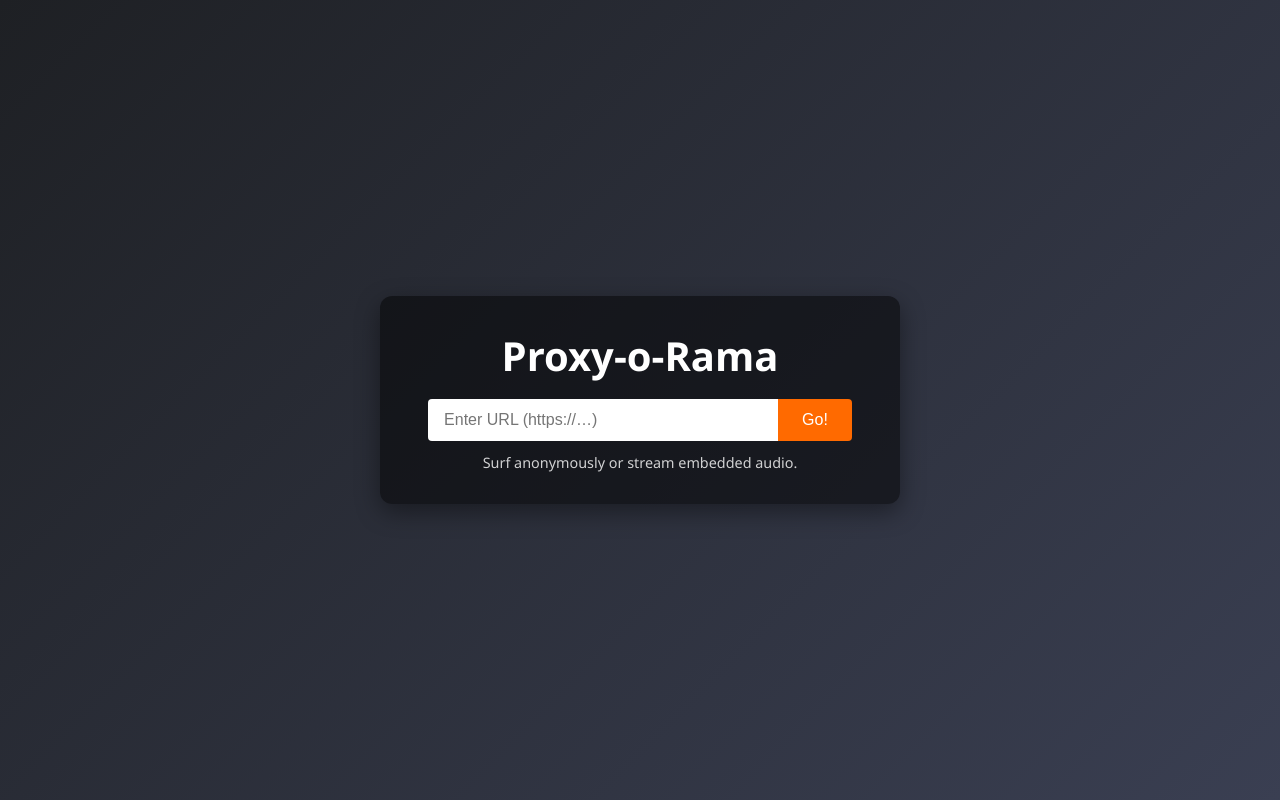
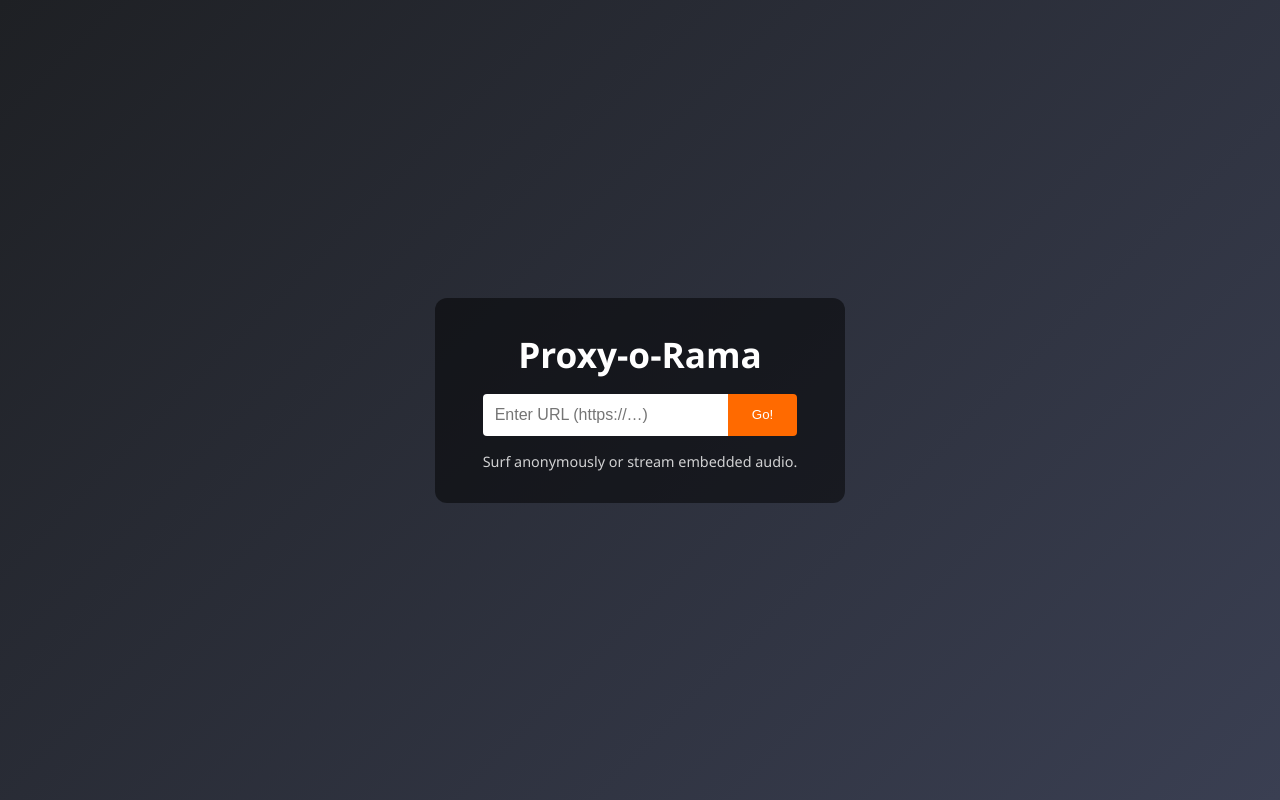
Before and after one commit to nwiese1-beep/proxy, a website: page index.html in a window 1280 px wide. Drawn offline with Linux system fonts and the light colour scheme.

Commit message:
Update style.css

```diff
--- a/style.css
+++ b/style.css
@@ -1,64 +1,55 @@
-/* Base reset */
-* {
-  box-sizing: border-box;
-  margin: 0;
-  padding: 0;
-}
+* { box-sizing: border-box; margin: 0; padding: 0; }
 
 body {
   display: flex;
   align-items: center;
   justify-content: center;
   height: 100vh;
-  font-family: 'Segoe UI', Tahoma, Geneva, Verdana, sans-serif;
   background: linear-gradient(135deg, #1e2024, #3a3f52);
   color: #fff;
+  font-family: 'Segoe UI', sans-serif;
 }
 
 .container {
-  text-align: center;
-  background: rgba(0, 0, 0, 0.5);
+  background: rgba(0,0,0,0.5);
   padding: 2rem 3rem;
   border-radius: 12px;
-  box-shadow: 0 8px 24px rgba(0, 0, 0, 0.4);
+  text-align: center;
 }
 
 h1 {
-  font-size: 2.5rem;
   margin-bottom: 1rem;
+  font-size: 2.2rem;
 }
 
 .proxy-form {
   display: flex;
-  margin-bottom: 0.75rem;
+  margin: 1rem 0;
 }
 
 .url-input {
-  width: 350px;
-  padding: 0.75rem 1rem;
+  flex: 1;
+  padding: 0.75rem;
   border: none;
   border-radius: 4px 0 0 4px;
   font-size: 1rem;
-  outline: none;
 }
 
 .go-button {
   padding: 0.75rem 1.5rem;
   border: none;
-  background-color: #ff6a00;
+  background: #ff6a00;
   color: #fff;
-  font-size: 1rem;
   border-radius: 0 4px 4px 0;
   cursor: pointer;
-  transition: background-color 0.25s ease;
+  transition: background 0.2s;
 }
 
 .go-button:hover {
-  background-color: #e55800;
+  background: #e55800;
 }
 
 p {
+  opacity: 0.8;
   font-size: 0.9rem;
-  opacity: 0.8;
-  margin-top: 0.5rem;
 }
```
